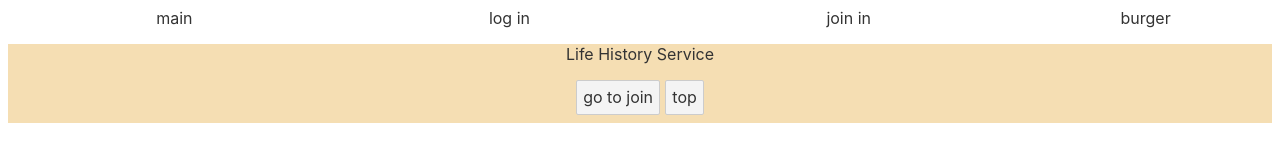
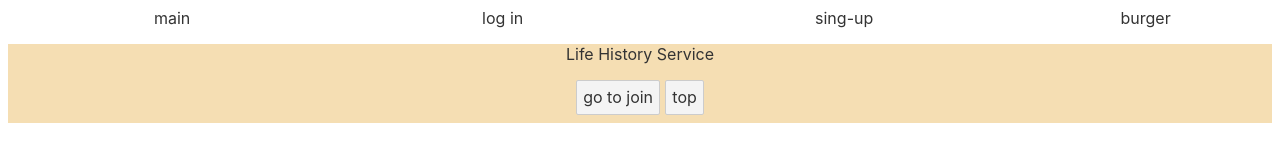
Before and after one commit to ddonggi/svelteprj, a Svelte app: page / in a window 1280 px wide. Shown: the top 160 px of the page. Built offline with nearby package versions, Linux system fonts and the light colour scheme.

Commit message:
FIX|text for sign up

```diff
--- a/src/components/header.svelte
+++ b/src/components/header.svelte
@@ -7,7 +7,7 @@
             log in
         </div>
         <div class="join-button">
-            join in
+            sing-up
         </div>
     </div>
     <div class="nav-button-container">
```
